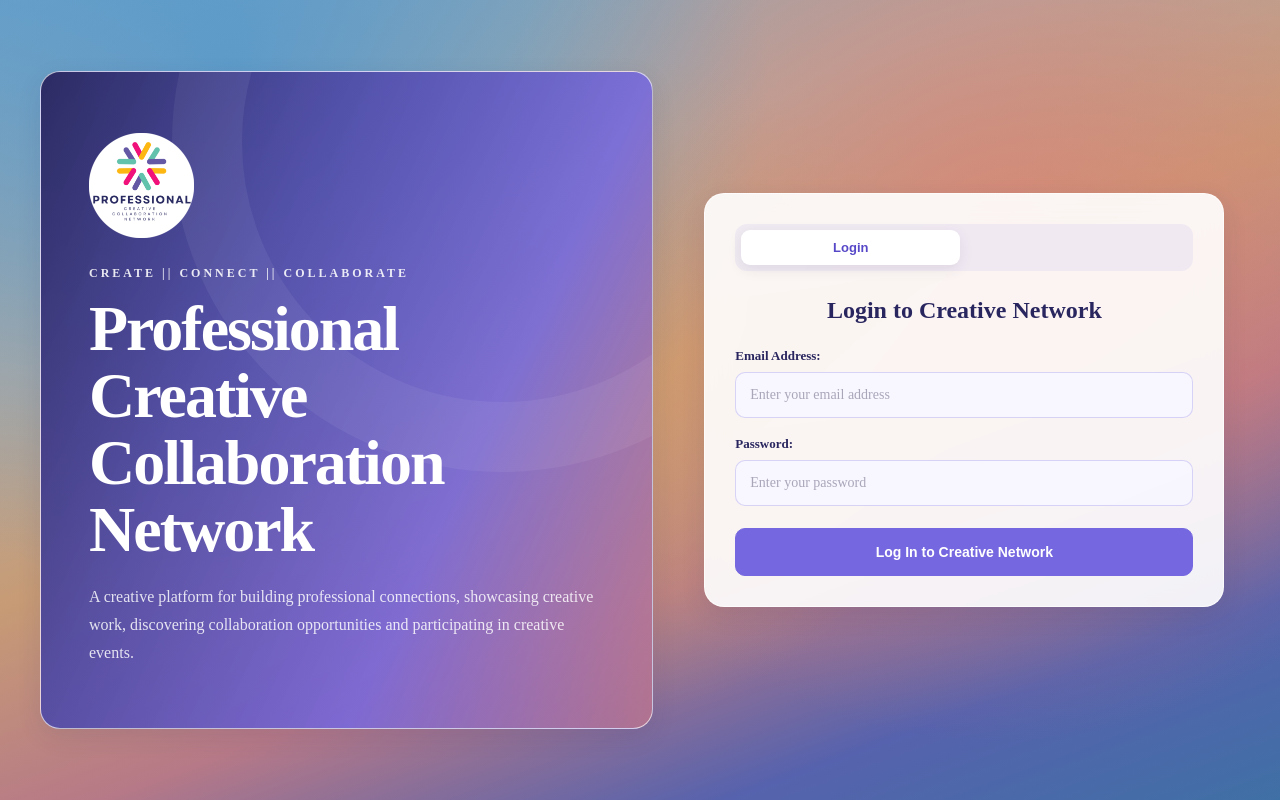
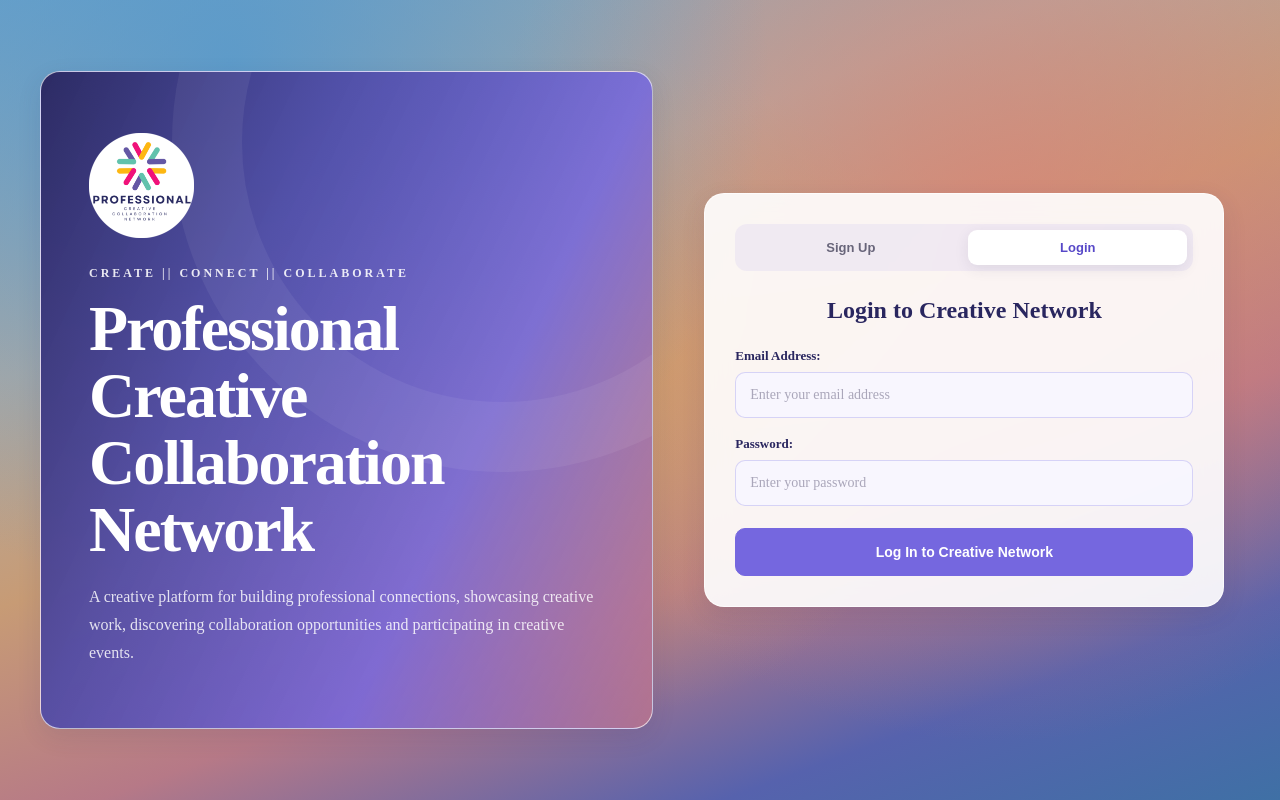
Before and after one commit to Meenakshi305/professional-creative-collaboration-network, a React (Vite) app in the folder frontend/: page / in a window 1280 px wide. Built offline with nearby package versions, Linux system fonts and the light colour scheme.

Commit message:
Modified the Signup tab on authentication page

```diff
--- a/frontend/src/App.tsx
+++ b/frontend/src/App.tsx
@@ -1045,7 +1045,7 @@ if (
       </section>
       <section className="auth-card">
         <div className="auth-tabs">
-          {!USE_DUMMY_LOGIN && <button
+          {<button
             type="button"
             className={
               authnMode
```
